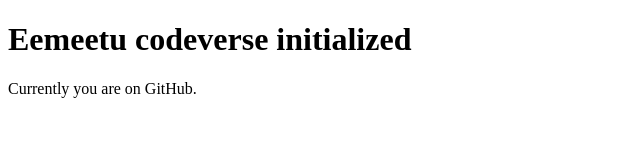
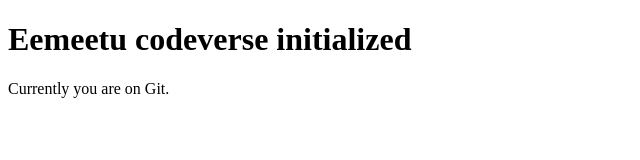
Before and after one commit to eemeetu/eemeetu.github.io, a plain HTML site: page index.html in a window 1280 px wide. Shown: the full height of the page, 0-640 px from the left. Drawn offline with Linux system fonts and the light colour scheme.

Commit message:
Initialized

```diff
--- a/index.html
+++ b/index.html
@@ -2,6 +2,6 @@
 <html>
 <body>
 <h1>Eemeetu codeverse initialized</h1>
-<p>Currently you are on GitHub.</p>
+<p>Currently you are on Git.</p>
 </body>
 </html>
```
